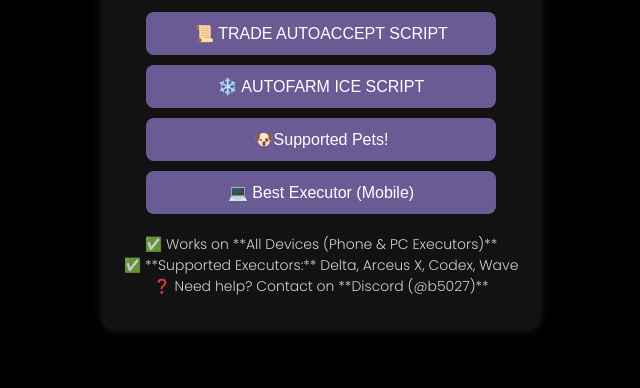
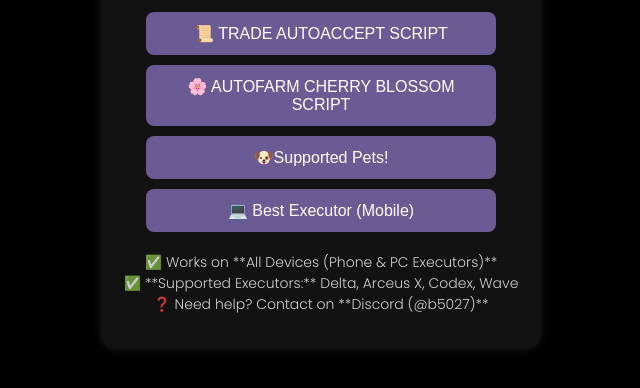
Before and after one commit to iwantsom3/NewAdmScripts, a plain HTML site: page index.html in a window 1280 px wide. Shown: the part 400-788 px from the top of the page, without its empty margins (319-959 px from the left). Drawn offline with Linux system fonts and the light colour scheme.

Commit message:
Update index.html

```diff
--- a/index.html
+++ b/index.html
@@ -26,7 +26,7 @@
 
         <!-- Buttons -->
         <button class="copy-btn">📜 TRADE AUTOACCEPT SCRIPT</button>
-        <button class="auto-btn">❄️ AUTOFARM ICE SCRIPT</button>
+        <button class="auto-btn">🌸 AUTOFARM CHERRY BLOSSOM SCRIPT</button>
         <button class="high-tier-btn">🐶Supported Pets!</button>
         <button class="executor-btn">💻 Best Executor (Mobile)</button>
 
```
